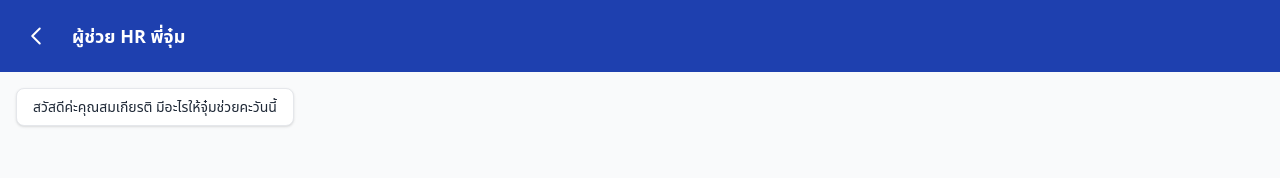
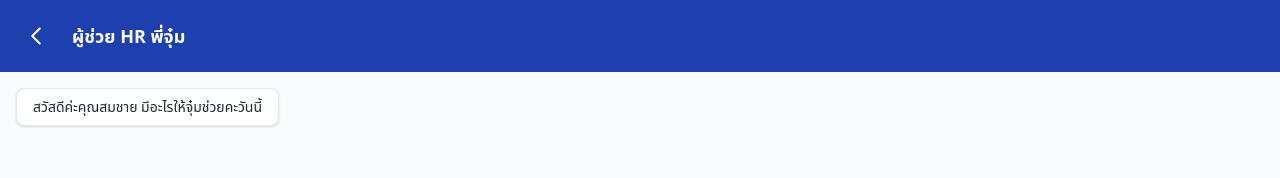
Before and after one commit to Si0dot7/Hospital, a Next.js app: page /chat in a window 1280 px wide. Shown: the top 178 px of the page. Built offline with nearby package versions, Linux system fonts and the light colour scheme.

Commit message:
fix: change name to สมชาย

```diff
--- a/app/chat/llm_rules.json
+++ b/app/chat/llm_rules.json
@@ -15,7 +15,7 @@
     },
     {
         "question": "ฉันเหลือวันลาเท่าไหร่",
-        "answer": "คุณสมเกียรติเหลือวันลาทั้งหมด 10 วัน",
+        "answer": "คุณสมชายเหลือวันลาทั้งหมด 10 วัน",
         "type": "mcp"
     },
     {
--- a/app/chat/page.tsx
+++ b/app/chat/page.tsx
@@ -22,7 +22,7 @@ type Rule = {
 };
 
 const initialMessages: Message[] = [
-    { id: 1, sender: "llm", text: "สวัสดีค่ะคุณสมเกียรติ มีอะไรให้จุ๋มช่วยคะวันนี้" },
+    { id: 1, sender: "llm", text: "สวัสดีค่ะคุณสมชาย มีอะไรให้จุ๋มช่วยคะวันนี้" },
 ];
 
 export default function ChatPage() {
```
